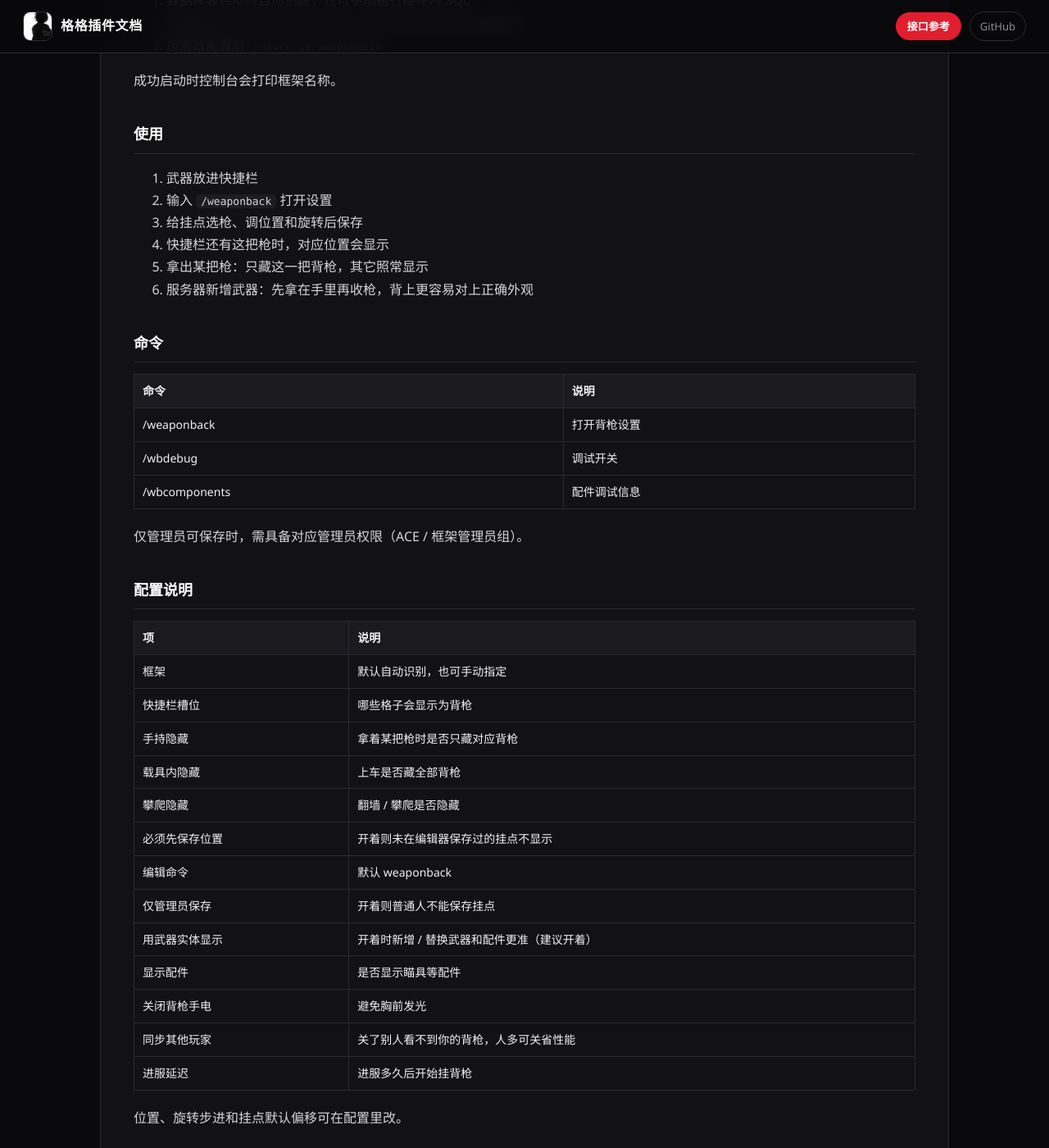
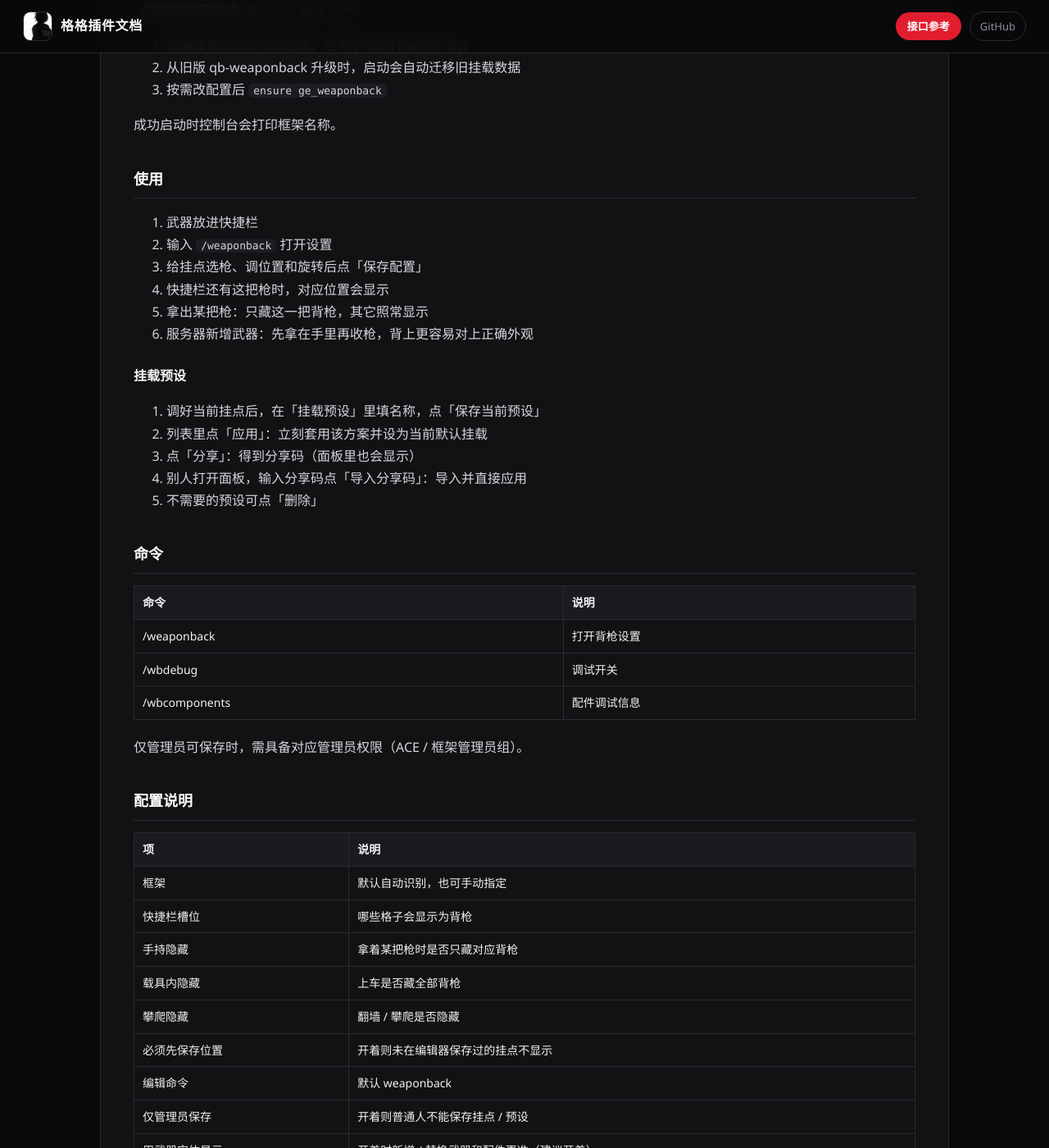
Before and after one commit to gege806/gege-docs, a Jekyll site: the page built from plugins/ge-weaponback.md, in a window 1280 px wide and 1400 px high, scrolled down 1309 px. Shown: the whole window at 82% size. Built offline with Jekyll 4.4.1, drawn with Linux system fonts in a browser that asks for light colours; some of the changed text lies outside the part shown.

Commit message:
Document ge_weaponback v1.3.0 presets and share codes.
Co-authored-by: Cursor <cursoragent@cursor.com>

```diff
--- a/plugins/ge-weaponback.md
+++ b/plugins/ge-weaponback.md
@@ -15,6 +15,8 @@ title: "ge_weaponback"
 - 四个挂点：背部左 / 背部右 / 腰部左 / 腰部右
 - 读取快捷栏（默认 1–5）武器并显示
 - 可视化编辑：拖位置、调旋转，保存到数据库
+- 挂载预设：把当前方案存成预设，一键套用
+- 预设可生成分享码，别人输入即可导入使用
 - 服务器新增或替换的武器，背上尽量与手上外观一致
 - 可显示瞄具、握把、消音等配件
 - 手里拿着某把枪时，只隐藏这一把的背枪
@@ -56,10 +58,18 @@ ensure ge_weaponback
 
 1. 武器放进快捷栏
 2. 输入 `/weaponback` 打开设置
-3. 给挂点选枪、调位置和旋转后保存
+3. 给挂点选枪、调位置和旋转后点「保存配置」
 4. 快捷栏还有这把枪时，对应位置会显示
 5. 拿出某把枪：只藏这一把背枪，其它照常显示
 6. 服务器新增武器：先拿在手里再收枪，背上更容易对上正确外观
+
+### 挂载预设
+
+1. 调好当前挂点后，在「挂载预设」里填名称，点「保存当前预设」
+2. 列表里点「应用」：立刻套用该方案并设为当前默认挂载
+3. 点「分享」：得到分享码（面板里也会显示）
+4. 别人打开面板，输入分享码点「导入分享码」：导入并直接应用
+5. 不需要的预设可点「删除」
 
 ## 命令
 
@@ -82,12 +92,14 @@ ensure ge_weaponback
 | 攀爬隐藏 | 翻墙 / 攀爬是否隐藏 |
 | 必须先保存位置 | 开着则未在编辑器保存过的挂点不显示 |
 | 编辑命令 | 默认 weaponback |
-| 仅管理员保存 | 开着则普通人不能保存挂点 |
+| 仅管理员保存 | 开着则普通人不能保存挂点 / 预设 |
 | 用武器实体显示 | 开着时新增 / 替换武器和配件更准（建议开着） |
 | 显示配件 | 是否显示瞄具等配件 |
 | 关闭背枪手电 | 避免胸前发光 |
 | 同步其他玩家 | 关了别人看不到你的背枪，人多可关省性能 |
 | 进服延迟 | 进服多久后开始挂背枪 |
+| 最多预设数 | 每人最多保存多少个预设 |
+| 分享码长度 | 预设分享码位数 |
 
 位置、旋转步进和挂点默认偏移可在配置里改。
 
@@ -110,11 +122,23 @@ ensure ge_weaponback
 - 对方也要有同一武器资源
 - 确认已开启同步其他玩家
 
+**分享码无效**
+
+- 确认码输入正确（不区分大小写）
+- 对方必须先点「分享」生成过码
+- 导入方预设数量未达上限
+
 **人多卡顿**
 
 - 关闭同步其他玩家
 
 ## 更新日志
+
+### 1.3.0
+
+- 支持保存 / 应用挂载预设
+- 支持分享码导入他人预设
+- 导入后直接设为当前默认挂载
 
 ### 1.2.0
 
```
Also changed, not shown: other parts of plugins/ge-weaponback.md (+1 -1 lines).
